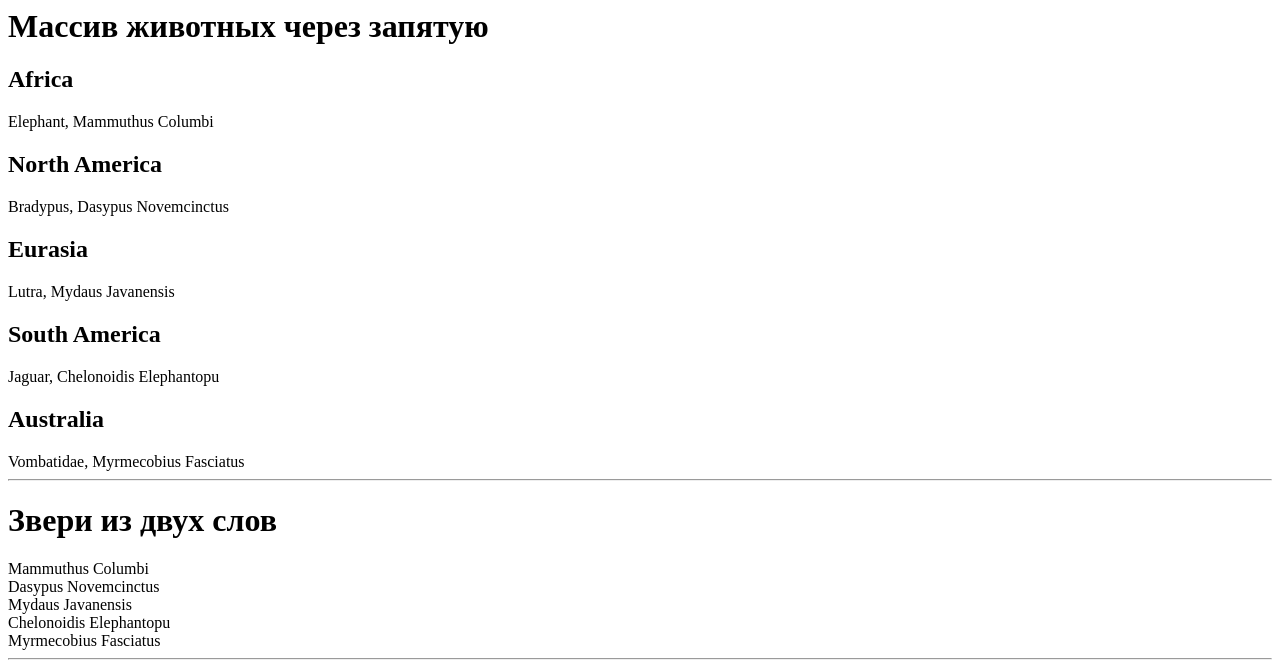
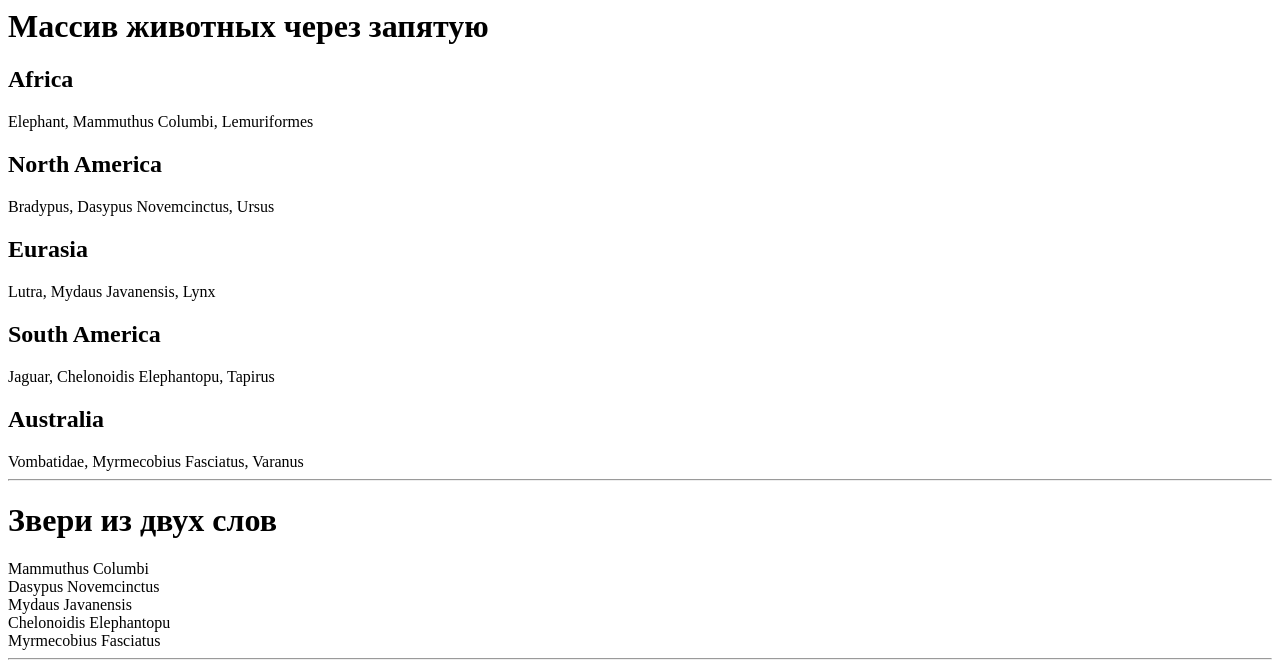
Before and after one commit to YSaranchuk/lessons_php3, a PHP site: page / in a window 1280 px wide. Shown: the top 669 px of the page. Run offline with PHP 8.4, Linux system fonts and the light colour scheme.

Commit message:
Update index.php

```diff
--- a/index.php
+++ b/index.php
@@ -1,11 +1,11 @@
 <?php
 error_reporting(E_ALL);
 $animals_continents = [
-    "Africa" => ['Elephant', 'Mammuthus Columbi'],
-    "North America" => ['Bradypus', 'Dasypus Novemcinctus'],
-    "Eurasia" => ['Lutra', 'Mydaus Javanensis'],
-    "South America" => ['Jaguar', 'Chelonoidis Elephantopu'],
-    "Australia" => ['Vombatidae', 'Myrmecobius Fasciatus']
+    "Africa" => ['Elephant', 'Mammuthus Columbi', 'Lemuriformes'],
+    "North America" => ['Bradypus', 'Dasypus Novemcinctus', 'Ursus'],
+    "Eurasia" => ['Lutra', 'Mydaus Javanensis', 'Lynx'],
+    "South America" => ['Jaguar', 'Chelonoidis Elephantopu', 'Tapirus'],
+    "Australia" => ['Vombatidae', 'Myrmecobius Fasciatus', 'Varanus']
 ];
 $double_name = [];
 $continent = [];
@@ -15,7 +15,7 @@ echo '<h1>Массив животных через запятую</h1>';
 foreach ($animals_continents as $continents_key => $animals) {
     $continent[] = $continents_key;
     echo "<h2>$continents_key</h2>";
-    echo $animals[0] . ', ' . $animals[1];
+    echo $animals[0] . ', ' . $animals[1] . ', ' . $animals[2];
     foreach ($animals as $two) {
         $rows_two = explode(" ", $two);
         if (count($rows_two) == 2) {
```
